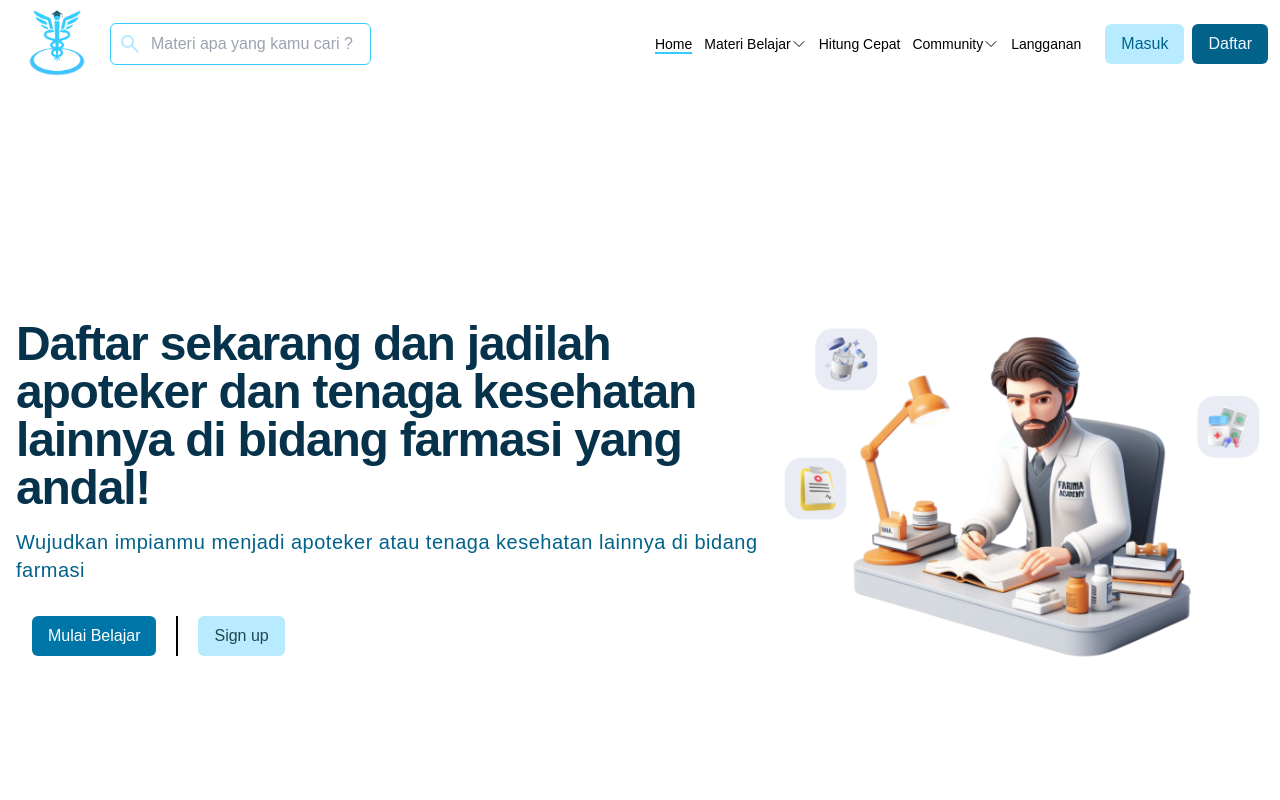
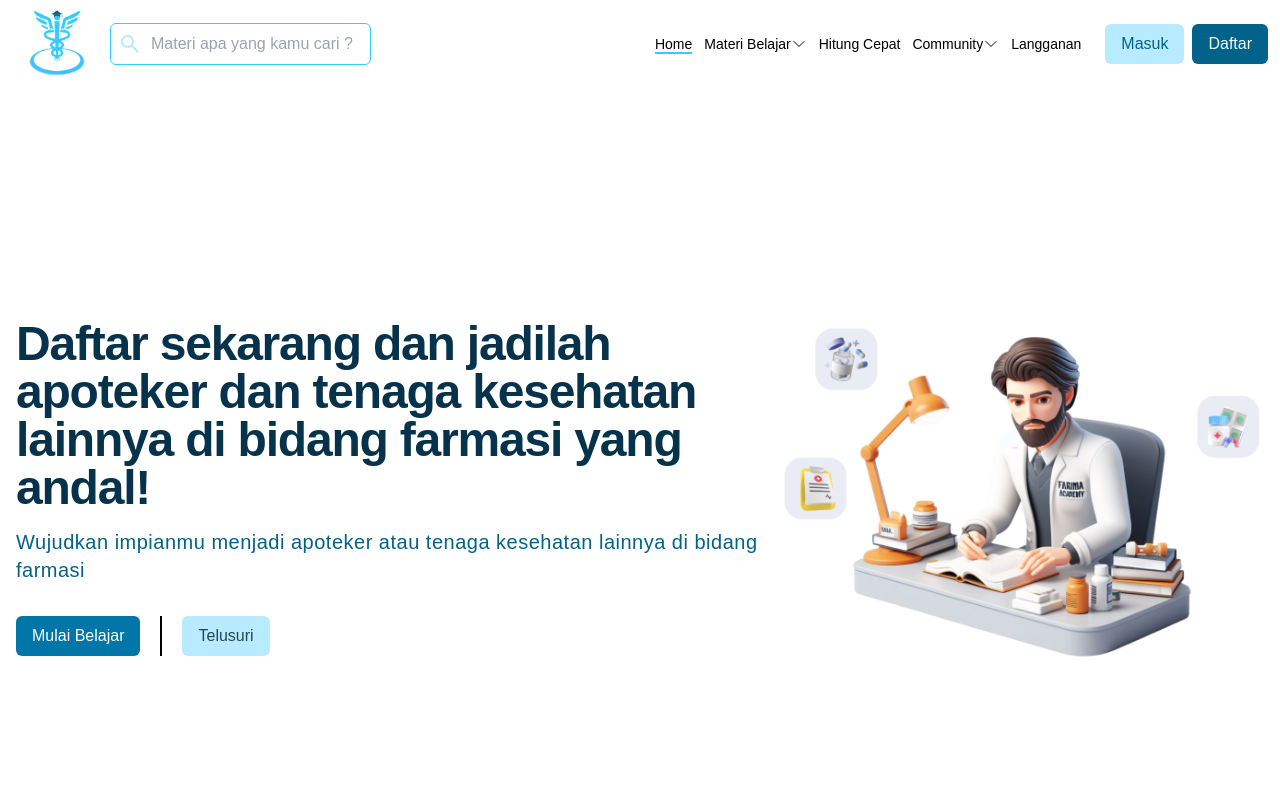
Before and after one commit to dalevar/farma_academy, a React (Vite) app: page / in a window 1280 px wide. Shown: the top 800 px of the page. Built offline with nearby package versions, Linux system fonts and the light colour scheme.

Commit message:
modified:   src/pages/landing_page/BannerSection.jsx

```diff
--- a/src/pages/landing_page/BannerSection.jsx
+++ b/src/pages/landing_page/BannerSection.jsx
@@ -16,19 +16,19 @@ export default function BannerSection() {
             bidang farmasi
           </p>
         </div>
-        <div className="flex gap-2 pl-4 mt-4 md:gap-5">
+        <div className="flex gap-2 mt-4 md:gap-5">
           <a
             href=""
-            className="flex items-center px-4 py-2 rounded-md bg-farma-700 whitespace-nowrap text-white"
+            className="flex items-center px-4 py-2 rounded-md bg-farma-700 whitespace-nowrap text-white hover:opacity-75"
           >
             Mulai Belajar
           </a>
           <span className="border-l-2 border-black"></span>
           <a
             href=""
-            className="px-4 py-2 rounded-md bg-farma-200 text-[#20484F]"
+            className="px-4 py-2 rounded-md bg-farma-200 text-[#20484F] hover:opacity-75"
           >
-            Sign up
+            Telusuri
           </a>
         </div>
       </div>
```
